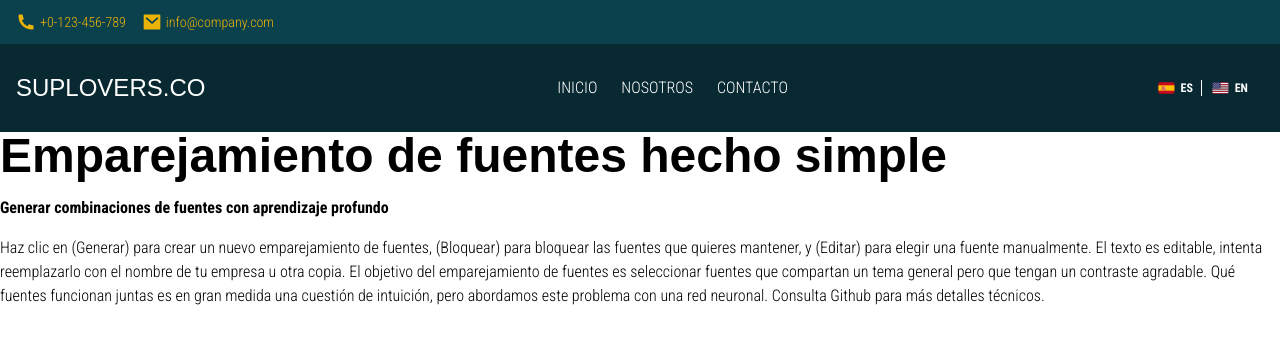
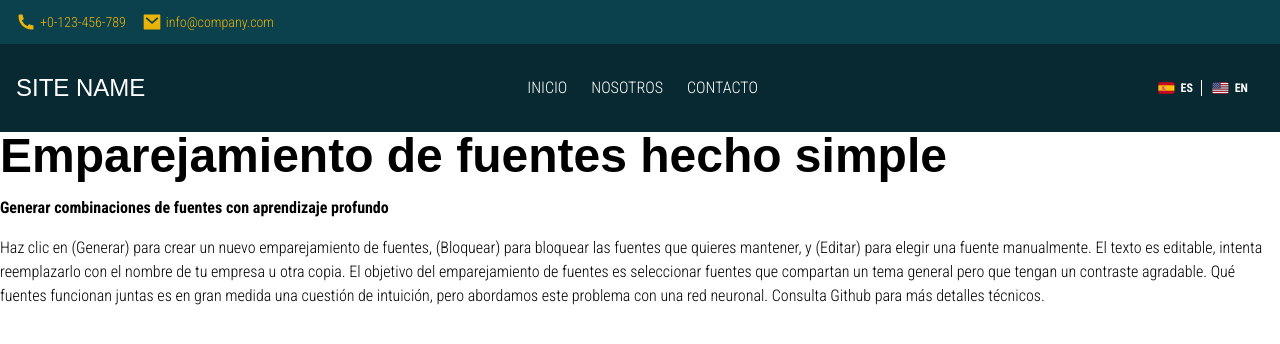
Before and after one commit to AlejandroMar/CaribeSky, an Astro site: page / in a window 1280 px wide. Built offline with nearby package versions, Linux system fonts and the light colour scheme; Astro itself is replaced by a stand-in of ours.

Commit message:
changes site name

```diff
--- a/src/components/NavBar.astro
+++ b/src/components/NavBar.astro
@@ -74,7 +74,7 @@ const navData = navLinks(t, path);
       <a
         href="/"
         class="focus:text-yellow-500 lg:me-0 font-titles hover:text-yellow-500 text-2xl text-white uppercase"
-        >Suplovers.co</a
+        >Site Name</a
       >
       <LanguagePicker />
       <button
```
